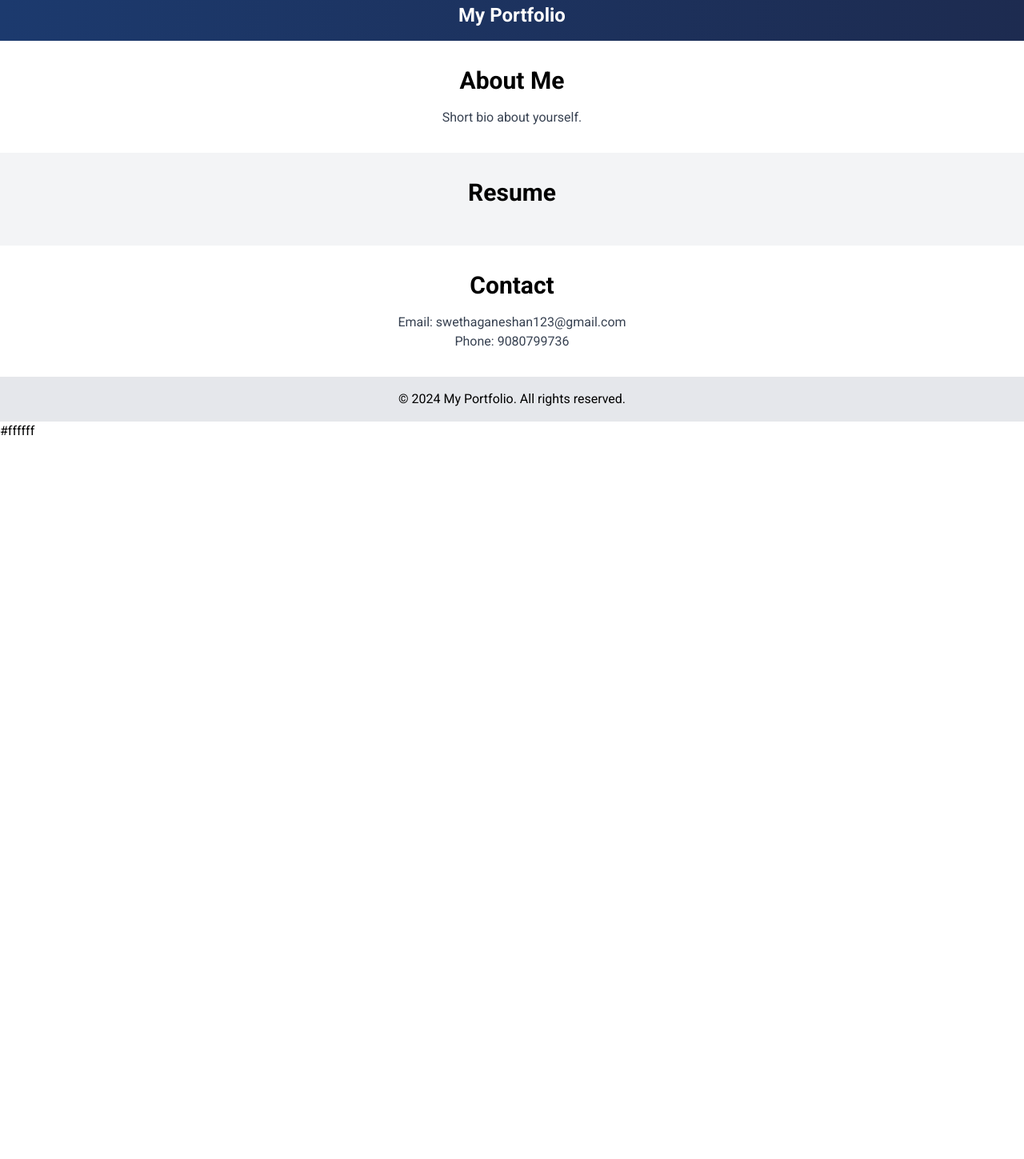
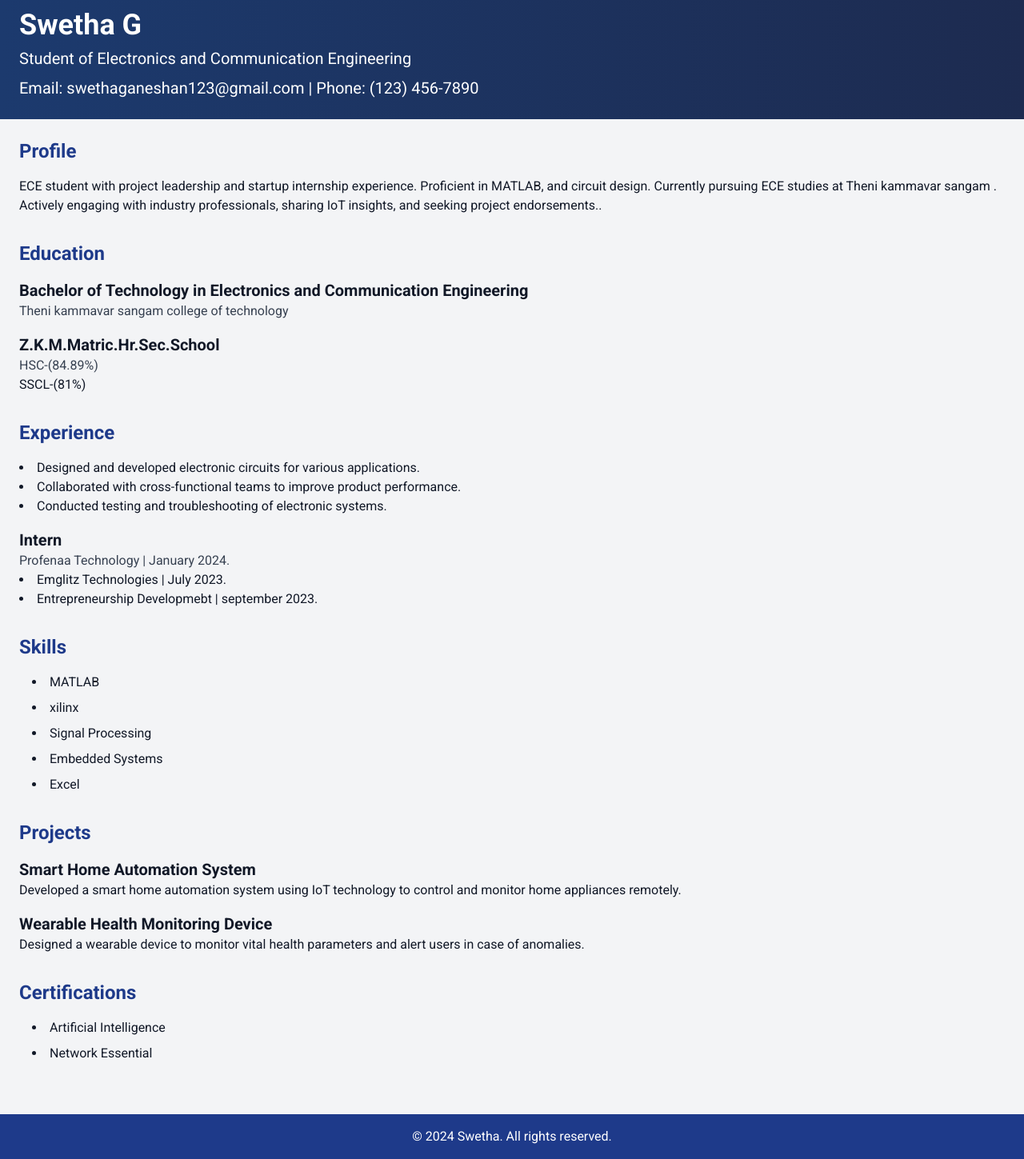
Before and after one commit to SwethaG123/CodeAlpha_My-portfolio-site, a plain HTML site: page index.html in a window 1280 px wide. Shown: the part 13-1462 px from the top of the page at 80% size. Before the commit the page ends 800 px from the top, so only its background shows below. Drawn offline with nearby package versions, Linux system fonts and the light colour scheme.

Commit message:
Add files via upload

```diff
--- a/index.html
+++ b/index.html
@@ -3,41 +3,91 @@
 <head>
     <meta charset="UTF-8">
     <meta name="viewport" content="width=device-width, initial-scale=1.0">
-    <title>My Portfolio</title>
+    <title>Resume</title>
     <link href="https://cdn.jsdelivr.net/npm/tailwindcss@2.2.19/dist/tailwind.min.css" rel="stylesheet">
     <link rel="stylesheet" href="styles.css">
+    <link rel="stylesheet" href="styles.css">
 </head>
-<body>
-    <!-- Header Section -->
-    <header class="bg-gray-800 text-white p-4 text-center">
-        <h1 class="text-2xl font-bold">My Portfolio</h1>
+<body class="bg-gray-100 text-gray-900">
+    <header class="bg-blue-900 text-white p-6">
+        <div class="container mx-auto">
+            <h1 class="text-4xl font-bold">Swetha G</h1>
+            <p class="mt-2 text-xl">Student of Electronics and Communication Engineering</p>
+            <p class="mt-2">Email: swethaganeshan123@gmail.com | Phone: (123) 456-7890</p>
+        </div>
     </header>
 
-    <!-- About Me Section -->
-    <section id="about" class="p-8 text-center">
-        <h2 class="text-3xl font-bold mb-4">About Me</h2>
-        <p class="text-gray-700">Short bio about yourself.</p>
-    </section>
+    <main class="container mx-auto p-6">
+        <section class="mb-8">
+            <h2 class="text-2xl font-semibold text-blue-900 mb-4">Profile</h2>
+            <p>ECE student with project leadership and startup internship experience. Proficient in  MATLAB, and circuit design. Currently pursuing ECE studies at Theni kammavar sangam . Actively engaging with industry professionals, sharing IoT insights, and seeking project endorsements..</p>
+        </section>
 
-    <!-- Resume Section -->
-    <section id="resume" class="p-8 text-center bg-gray-100">
-        <h2 class="text-3xl font-bold mb-4">Resume</h2>
-        <div id="resume-content" class="space-y-4">
-            <!-- Resume items will be appended here by JavaScript -->
-        </div>
-    </section>
+        <section class="mb-8">
+            <h2 class="text-2xl font-semibold text-blue-900 mb-4">Education</h2>
+            <div class="mb-4">
+                <h3 class="text-xl font-bold">Bachelor of Technology in Electronics and Communication Engineering</h3>
+                <p class="text-gray-700">Theni kammavar sangam college of technology</p>
+            </div>
+            <div>
+                <h3 class="text-xl font-bold">Z.K.M.Matric.Hr.Sec.School</h3>
+                <p class="text-gray-700">HSC-(84.89%)</p>SSCL-(81%)</p>
+            </div>
+        </section>
 
-    <!-- Contact Section -->
-    <section id="contact" class="p-8 text-center">
-        <h2 class="text-3xl font-bold mb-4">Contact</h2>
-        <p class="text-gray-700">Email: swethaganeshan123@gmail.com</p>
-        <p class="text-gray-700">Phone: 9080799736</p>
-    </section>
+        <section class="mb-8">
+            <h2 class="text-2xl font-semibold text-blue-900 mb-4">Experience</h2>
+            <div class="mb-4">
+                <p class="text-gray-700"></p>
+                    <li>Designed and developed electronic circuits for various applications.</li>
+                    <li>Collaborated with cross-functional teams to improve product performance.</li>
+                    <li>Conducted testing and troubleshooting of electronic systems.</li>
+                </ul>
+            </div>
+            <div>
+                <h3 class="text-xl font-bold">Intern</h3>
+                <p class="text-gray-700">
+                    </li>Profenaa Technology | January 2024.</li>
+                    <li>Emglitz Technologies | July 2023.</li>
+                    <li>Entrepreneurship Developmebt | september 2023.</li>
+                </ul>
+            </div>
+        </section>
 
-    <footer class="text-center p-4 bg-gray-200">
-        &copy; 2024 My Portfolio. All rights reserved.
+        <section class="mb-8">
+            <h2 class="text-2xl font-semibold text-blue-900 mb-4">Skills</h2>
+            <ul class="list-disc list-inside">
+                <li>MATLAB</li>
+                <li>xilinx</li>
+                <li>Signal Processing</li>
+                <li>Embedded Systems</li>
+                <li>Excel</li>
+            </ul>
+        </section>
+
+        <section class="mb-8">
+            <h2 class="text-2xl font-semibold text-blue-900 mb-4">Projects</h2>
+            <div class="mb-4">
+                <h3 class="text-xl font-bold">Smart Home Automation System</h3>
+                <p>Developed a smart home automation system using IoT technology to control and monitor home appliances remotely.</p>
+            </div>
+            <div>
+                <h3 class="text-xl font-bold">Wearable Health Monitoring Device</h3>
+                <p>Designed a wearable device to monitor vital health parameters and alert users in case of anomalies.</p>
+            </div>
+        </section>
+
+        <section>
+            <h2 class="text-2xl font-semibold text-blue-900 mb-4">Certifications</h2>
+            <ul class="list-disc list-inside">
+                <li>Artificial Intelligence</li>
+                <li>Network Essential</li>
+            </ul>
+            </section>
+    </main>
+
+    <footer class="bg-blue-900 text-white p-4 text-center">
+        <p>&copy; 2024 Swetha. All rights reserved.</p>
     </footer>
-
-    <script src="script.js"></script>
 </body>
-</html>#ffffff
+</html>
```
